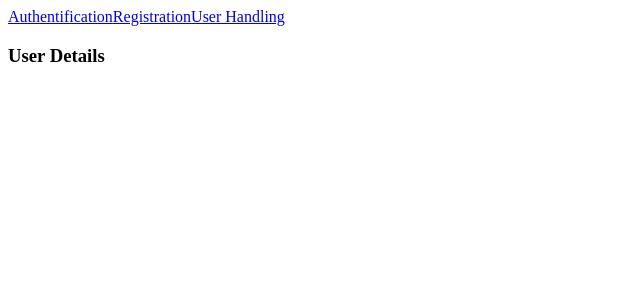
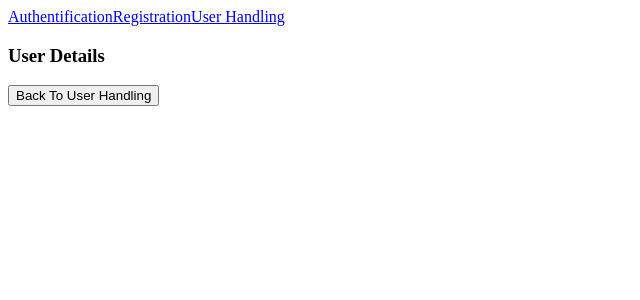
Before and after one commit to MarcAwaad/AngularApp, an Angular app: page /user/1 in a window 1280 px wide. Shown: the top 300 px of the page, without its empty margins (0-640 px from the left). Built offline with nearby package versions, Linux system fonts and the light colour scheme; no server answers.

Commit message:
Added link back to user handling in user details

```diff
--- a/src/app/user-details/user-details.component.html
+++ b/src/app/user-details/user-details.component.html
@@ -5,3 +5,5 @@
   <p><strong>First Name:</strong> {{user.first_name}}</p>
   <p><strong>Last Name:</strong> {{user.last_name}}</p>
 </div>
+
+<button (click)="navigateToUserHandling()">Back To User Handling</button>
--- a/src/app/user-details/user-details.component.ts
+++ b/src/app/user-details/user-details.component.ts
@@ -2,6 +2,7 @@ import { Component, OnInit } from '@angular/core';
 import { CommonModule } from '@angular/common';
 import { ActivatedRoute } from '@angular/router';
 import { ApiService } from '../api.service';
+import { Router } from '@angular/router';
 
 @Component({
   selector: 'app-user-details',
@@ -13,7 +14,7 @@ import { ApiService } from '../api.service';
 export class UserDetailsComponent {
   user: any;
 
-  constructor(private route: ActivatedRoute, private apiService: ApiService) {}
+  constructor(private route: ActivatedRoute, private apiService: ApiService, private router: Router) {}
 
   ngOnInit(): void {
     const userId = this.route.snapshot.paramMap.get('id');
@@ -34,4 +35,9 @@ loadUserDetails(id: string): void {
       }
     });
 }
+
+navigateToUserHandling(): void {
+  this.router.navigate(['/userhandling']);
 }
+
+}
```
Also changed, not shown: src/app/userhandling/userhandling.component.html (line endings or trailing spaces).
